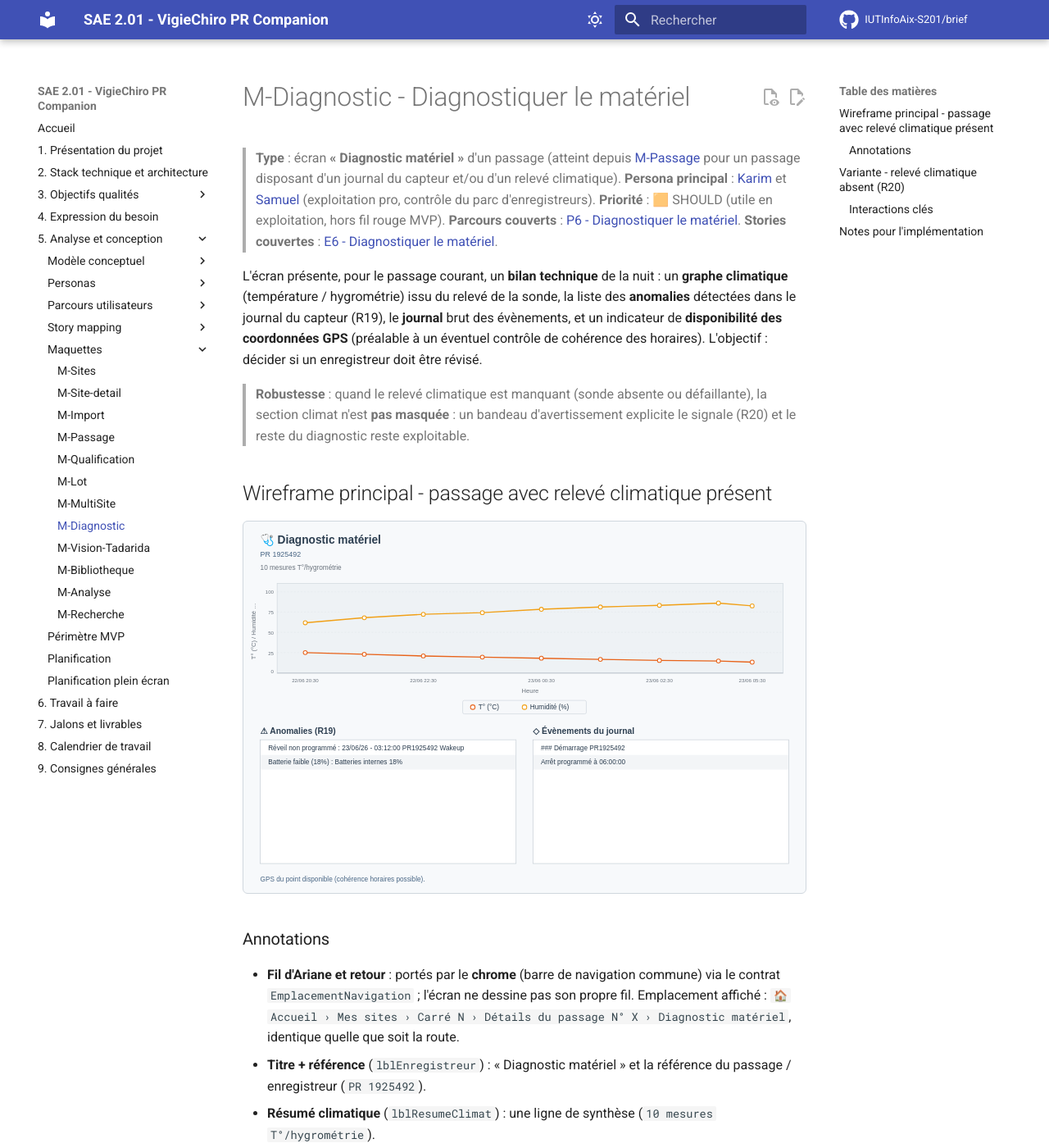
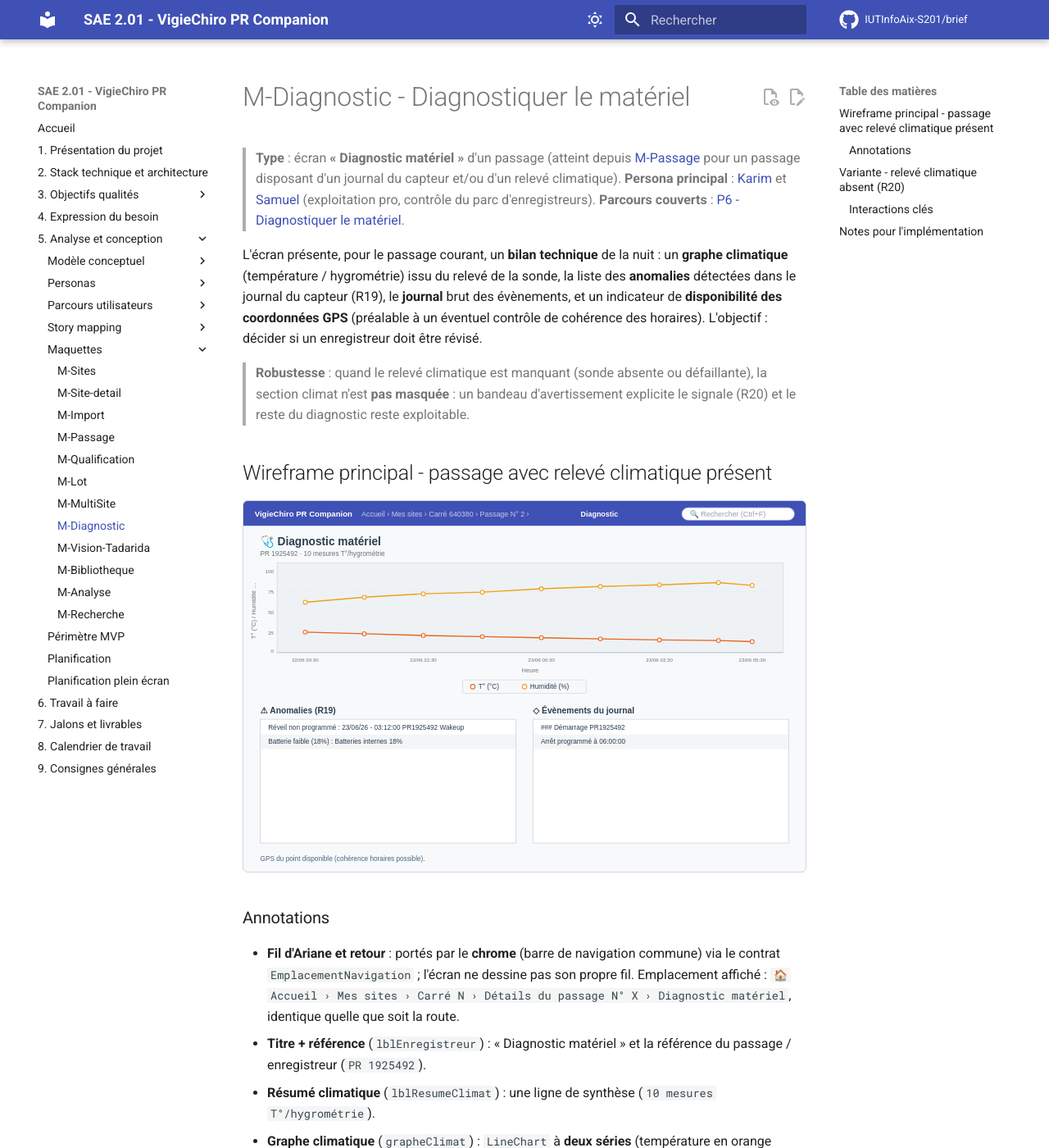
Before and after one commit to IUTInfoAix-S201/brief, an MkDocs documentation site: the page built from docs/Analyse et conception/Maquettes/M-Diagnostic.md, in a window 1280 px wide and 1400 px high. Shown: the whole window at 82% size. Built offline with MkDocs 1.6.1 and Material for MkDocs 9.7.7, drawn with Linux system fonts in a browser that asks for light colours; comment, search, counter and statistics services are not loaded; some of the changed text lies outside the part shown.

Commit message:
refonte(maquette): M-Diagnostic en « tel que construit » (5/6 · 10)
- ajout du bandeau chrome (titre + fil d'Ariane Accueil › … › Passage ›
  Diagnostic + recherche) pour l'aligner sur les autres écrans ;
- suppression de la story (E6) et de la priorité MoSCoW (SHOULD) ;
- note « cohérence horaires astronomiques » reformulée : explicitement NON
  implémentée (l'écran se limite à signaler la disponibilité du GPS), piste
  d'extension.

Graphe climat + anomalies (R19) + journal + dispo GPS inchangés. Variante
« relevé absent » (R20) conservée. Sans cadratins, wireframe vérifié au rendu.
mkdocs build --strict : vert.

```diff
--- a/docs/Analyse et conception/Maquettes/M-Diagnostic.md
+++ b/docs/Analyse et conception/Maquettes/M-Diagnostic.md
@@ -2,9 +2,7 @@
 
 > **Type** : écran **« Diagnostic matériel »** d'un passage (atteint depuis [M-Passage](M-Passage.md) pour un passage disposant d'un journal du capteur et/ou d'un relevé climatique).
 > **Persona principal** : [Karim](../Personas/Karim.md) et [Samuel](../Personas/Samuel.md) (exploitation pro, contrôle du parc d'enregistreurs).
-> **Priorité** : 🟧 SHOULD (utile en exploitation, hors fil rouge MVP).
 > **Parcours couverts** : [P6 - Diagnostiquer le matériel](../Parcours%20utilisateurs/P6%20-%20Diagnostiquer%20le%20matériel.md).
-> **Stories couvertes** : [E6 - Diagnostiquer le matériel](../Story%20mapping/E6%20-%20Diagnostiquer%20le%20matériel.md).
 
 L'écran présente, pour le passage courant, un **bilan technique** de la nuit : un **graphe climatique** (température / hygrométrie) issu du relevé de la sonde, la liste des **anomalies** détectées dans le journal du capteur (R19), le **journal** brut des évènements, et un indicateur de **disponibilité des coordonnées GPS** (préalable à un éventuel contrôle de cohérence des horaires). L'objectif : décider si un enregistreur doit être révisé.
 
@@ -15,6 +13,12 @@ L'écran présente, pour le passage courant, un **bilan technique** de la nuit :
 <div markdown="0">
 <svg xmlns="http://www.w3.org/2000/svg" viewBox="0 0 1000 660" role="img" aria-label="Maquette M-Diagnostic - diagnostic materiel d'un passage" style="max-width: 100%; height: auto; border: 1px solid #d0d7de; border-radius: 6px; background: #f7f9fb;">
   <style>
+    .chrome { fill: #3f51b5; }
+    .chrometxt { fill: #ffffff; font: 600 14px sans-serif; }
+    .crumb { fill: #c5cae9; font: 13px sans-serif; }
+    .crumb-curr { fill: #ffffff; font: 700 13px sans-serif; }
+    .search { fill: #ffffff; stroke: #c5cae9; stroke-width: 1; }
+    .search-txt { fill: #9aa0b3; font: 13px sans-serif; }
     .pagetitle { font: 700 22px sans-serif; fill: #2c3e50; }
     .pagesub { font: 13px sans-serif; fill: #4a6785; }
     .pagesub2 { font: 12px sans-serif; fill: #6a737d; }
@@ -37,9 +41,15 @@ L'écran présente, pour le passage courant, un **bilan technique** de la nuit :
     .footer-txt { font: 12px sans-serif; fill: #4a6785; }
   </style>
 
-  <text x="30" y="40" class="pagetitle">🩺 Diagnostic matériel</text>
-  <text x="30" y="62" class="pagesub">PR 1925492</text>
-  <text x="30" y="86" class="pagesub2">10 mesures T°/hygrométrie</text>
+  <rect x="0" y="0" width="1000" height="44" class="chrome"/>
+  <text x="20" y="28" class="chrometxt">VigieChiro PR Companion</text>
+  <text x="210" y="28" class="crumb">Accueil  ›  Mes sites  ›  Carré 640380  ›  Passage N° 2  ›  </text>
+  <text x="600" y="28" class="crumb-curr">Diagnostic</text>
+  <rect x="780" y="12" width="200" height="22" rx="11" class="search"/>
+  <text x="794" y="28" class="search-txt">🔍  Rechercher (Ctrl+F)</text>
+
+  <text x="30" y="78" class="pagetitle">🩺 Diagnostic matériel</text>
+  <text x="30" y="98" class="pagesub2">PR 1925492 · 10 mesures T°/hygrométrie</text>
 
   <!-- Graphe climat -->
   <rect x="60" y="110" width="900" height="160" class="chart-bg"/>
@@ -139,5 +149,5 @@ Si la sonde est absente ou défaillante, la section climat **n'est pas masquée*
 - **`LineChart` JavaFX** : deux `XYChart.Series` (température, hygrométrie). Lier les séries à des collections observables du ViewModel ; gérer proprement le cas « série vide » (graphe affiché, pas d'exception).
 - **`ListView` pour anomalies et journal** : `cellFactory` simple (texte). La virtualisation native suffit même pour un journal volumineux.
 - **Données manquantes explicites (R20)** : ne jamais masquer une section absente. Piloter la visibilité du bandeau via une `BooleanProperty` du ViewModel (`releveClimatiquePresent`).
-- **Cohérence horaires (extension P6)** : l'écran livré se limite à indiquer la **disponibilité** des coordonnées GPS. Le calcul astronomique complet (coucher/lever du soleil, plage théorique vs effective) décrit dans [P6](../Parcours%20utilisateurs/P6%20-%20Diagnostiquer%20le%20matériel.md) est une **extension** : à isoler dans un service du socle, testable hors JavaFX.
+- **Cohérence horaires astronomiques** : **non implémentée**. L'écran livré se limite à signaler la **disponibilité** des coordonnées GPS du point ; le calcul astronomique complet (coucher/lever du soleil, plage théorique vs effective) reste une **piste d'extension**.
 - **Réutilisation** : l'écran consomme le **relevé climatique** et le **journal du capteur** déjà chargés par le socle pour le passage ; le ViewModel expose des propriétés observables, la vue ne fait que les lier.
```
